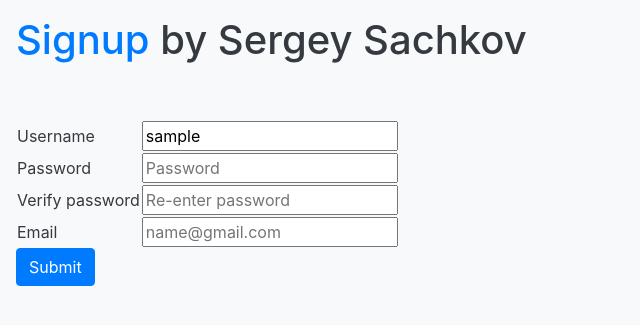
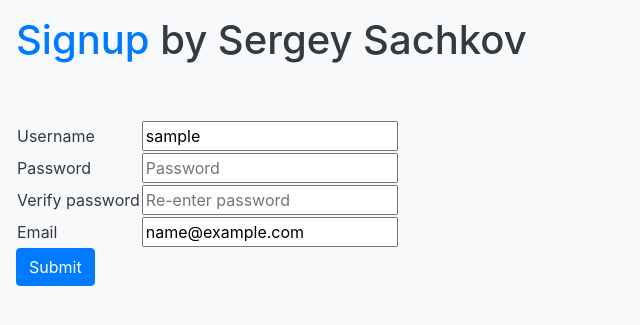
Before and after one commit to sir-Gee/sign-up, a Flask app: template templates/edit.html in a window 1280 px wide. Shown: the top 325 px of the page, without its empty margins (0-640 px from the left). Run offline with Flask 2, Linux system fonts and the light colour scheme; the template is opened without the code that fills it: most values are stand-ins (such as "Sample title", 1, 10 or a date in 2020); some libraries are stand-ins or nearby versions.

Commit message:
added value to email
email stays if error

```diff
--- a/templates/edit.html
+++ b/templates/edit.html
@@ -35,7 +35,7 @@
             <tr>
               <td>Email</td>
               <td>
-                  <input name="email" type="text" placeholder="name@gmail.com"/>
+                  <input name="email" type="text" placeholder="name@gmail.com" value="{{email_entered}}"/>
                   <span class="error">
                     {{errorEmail}}
                   </span>
```
